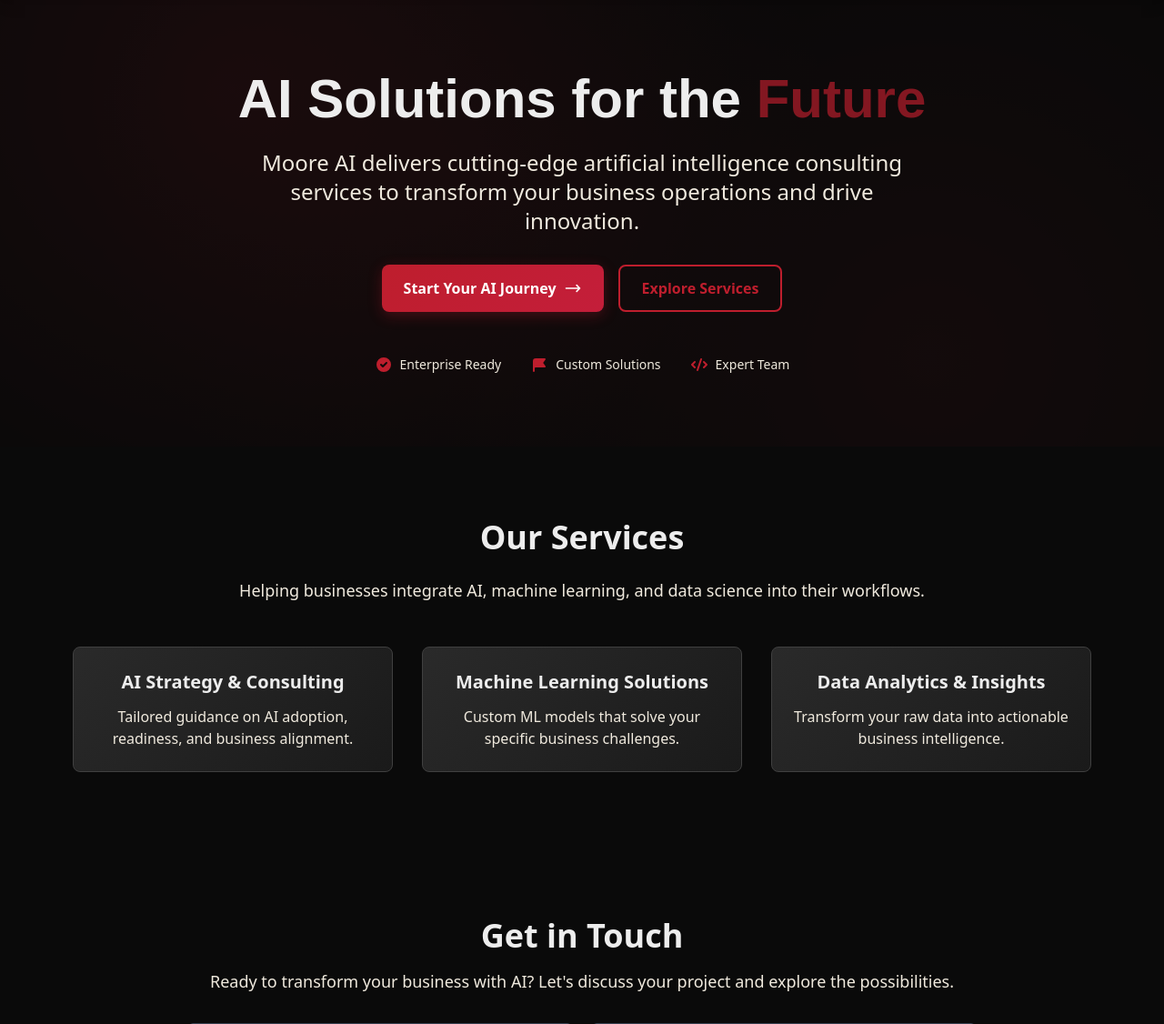
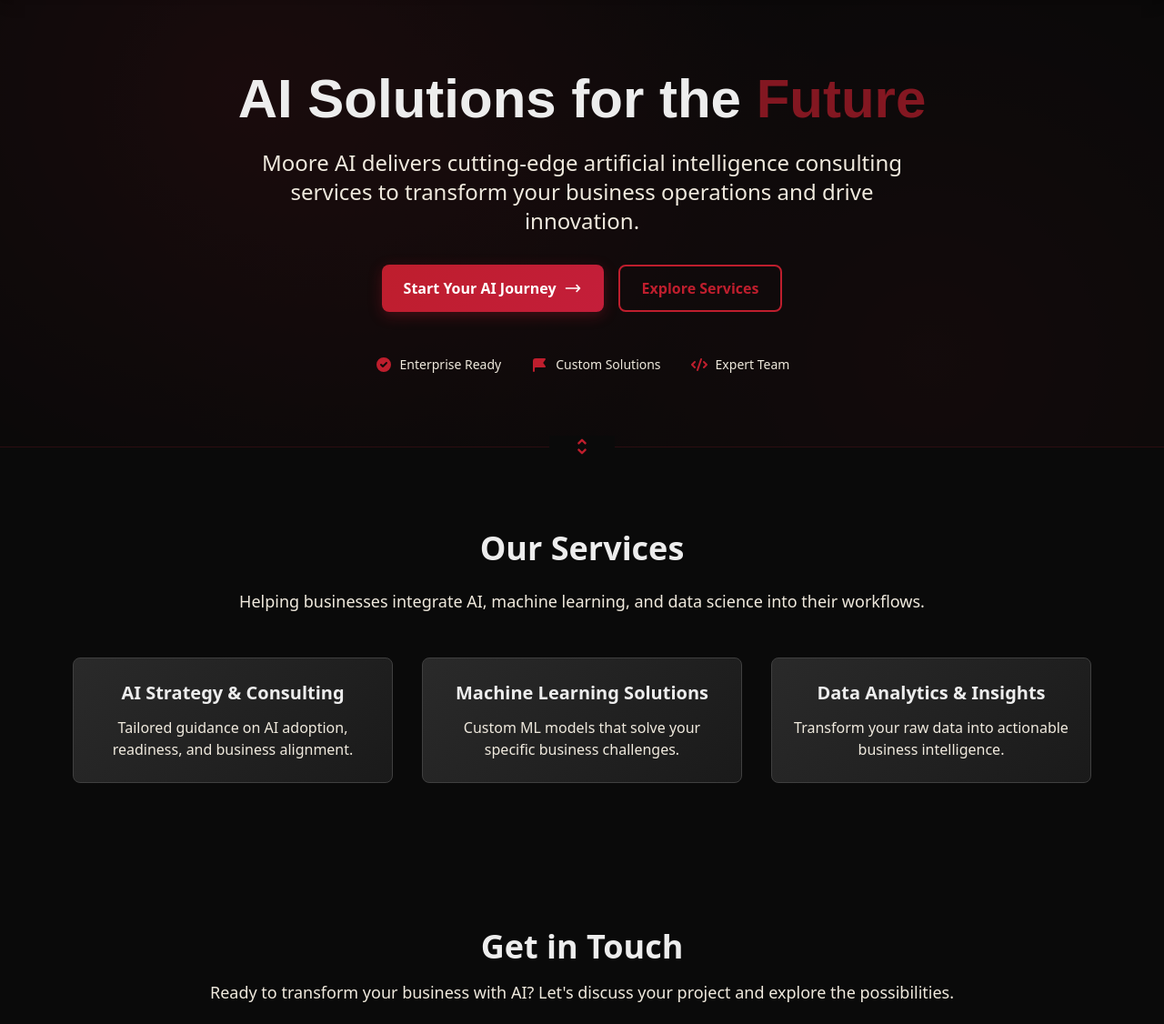
Before and after one commit to Zach-A-Moore/Moore-AI, a Flask app: page / in a window 1280 px wide. Shown: the part 118-1244 px from the top of the page at 91% size. Run offline with Flask 3, Linux system fonts and the light colour scheme; some libraries are stand-ins or nearby versions; some web fonts are replaced.

Commit message:
feat: fix hero section gap

```diff
--- a/templates/index.html
+++ b/templates/index.html
@@ -32,7 +32,7 @@
 {% endwith %}
 
 <!-- Hero Section -->
-<section class="py-20 bg-primary-gradient text-center relative overflow-hidden">
+<section class="py-20 -mb-3 bg-primary-gradient text-center relative overflow-hidden">
   <!-- Animated Background Pattern -->
   <div class="absolute inset-0 opacity-20">
     <div class="absolute inset-0" style="background: radial-gradient(circle at 20% 20%, rgba(190, 30, 45, 0.4) 0%, transparent 50%), radial-gradient(circle at 80% 80%, rgba(131, 25, 37, 0.4) 0%, transparent 50%), radial-gradient(circle at 40% 40%, rgba(190, 30, 45, 0.2) 0%, transparent 50%);"></div>
@@ -40,7 +40,10 @@
 
   <div class="max-w-4xl mx-auto px-4 relative z-10">
     <h1 class="text-5xl md:text-6xl font-bold text-brand-light mb-6 font-ardela leading-tight">
-      AI Solutions for the <span class="text-brand-red animate-pulse">Future</span>
+      AI Solutions for the <span class="text-brand-red relative">
+        <span class="animate-pulse">Future</span>
+        <span class="absolute inset-0 bg-gradient-to-r from-brand-red to-brand-burgundy bg-clip-text text-transparent animate-pulse"></span>
+      </span>
     </h1>
     <p class="text-xl md:text-2xl text-brand-cream mb-8 max-w-3xl mx-auto leading-relaxed">
       Moore AI delivers cutting-edge artificial intelligence consulting services to transform your business operations and drive innovation.
@@ -83,9 +86,23 @@
   </div>
 </section>
 
+<!-- Elegant Separator -->
+<div class="relative">
+  <div class="absolute inset-0 flex items-center" aria-hidden="true">
+    <div class="w-full border-t border-brand-burgundy opacity-30"></div>
+  </div>
+  <div class="relative flex justify-center">
+    <div class="bg-brand-night px-6">
+      <svg class="h-6 w-6 text-brand-red" fill="currentColor" viewBox="0 0 20 20">
+        <path fill-rule="evenodd" d="M10 3a1 1 0 01.707.293l3 3a1 1 0 01-1.414 1.414L10 5.414 7.707 7.707a1 1 0 01-1.414-1.414l3-3A1 1 0 0110 3zm-3.707 9.293a1 1 0 011.414 0L10 14.586l2.293-2.293a1 1 0 011.414 1.414l-3 3a1 1 0 01-1.414 0l-3-3a1 1 0 010-1.414z" clip-rule="evenodd"/>
+      </svg>
+    </div>
+  </div>
+</div>
+
 <!-- Services Section -->
-<section class="py-20 bg-secondary-gradient text-center">
-  <div class="max-w-6xl mx-auto px-4">
+<section class="py-20 bg-primary-gradient text-center">
+    <div class="max-w-6xl mx-auto px-4">
     <h2 class="text-4xl font-bold text-brand-light mb-6">Our Services</h2>
     <p class="text-lg text-brand-cream mb-12">Helping businesses integrate AI, machine learning, and data science into their workflows.</p>
     <div class="grid md:grid-cols-3 gap-8">
```
